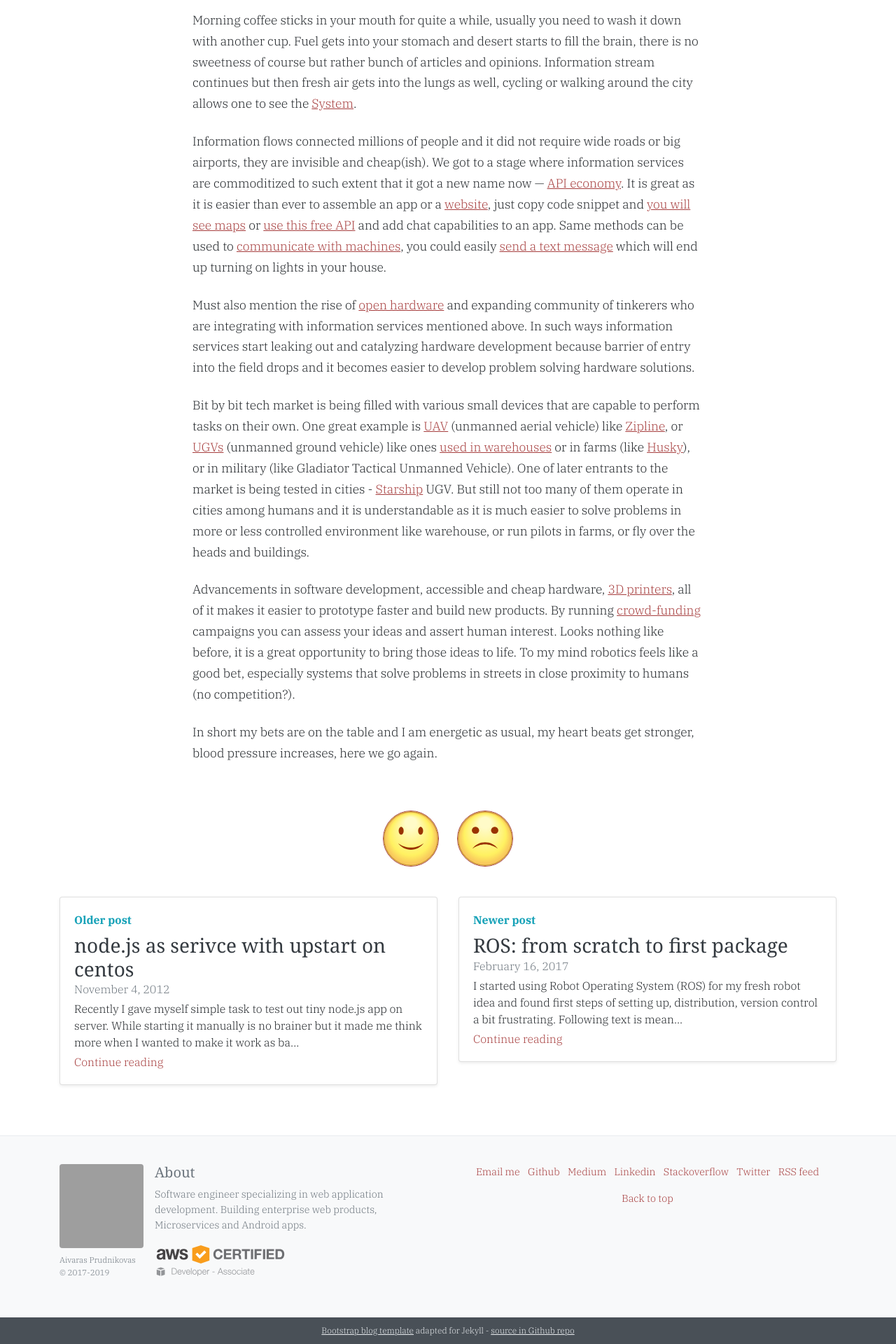
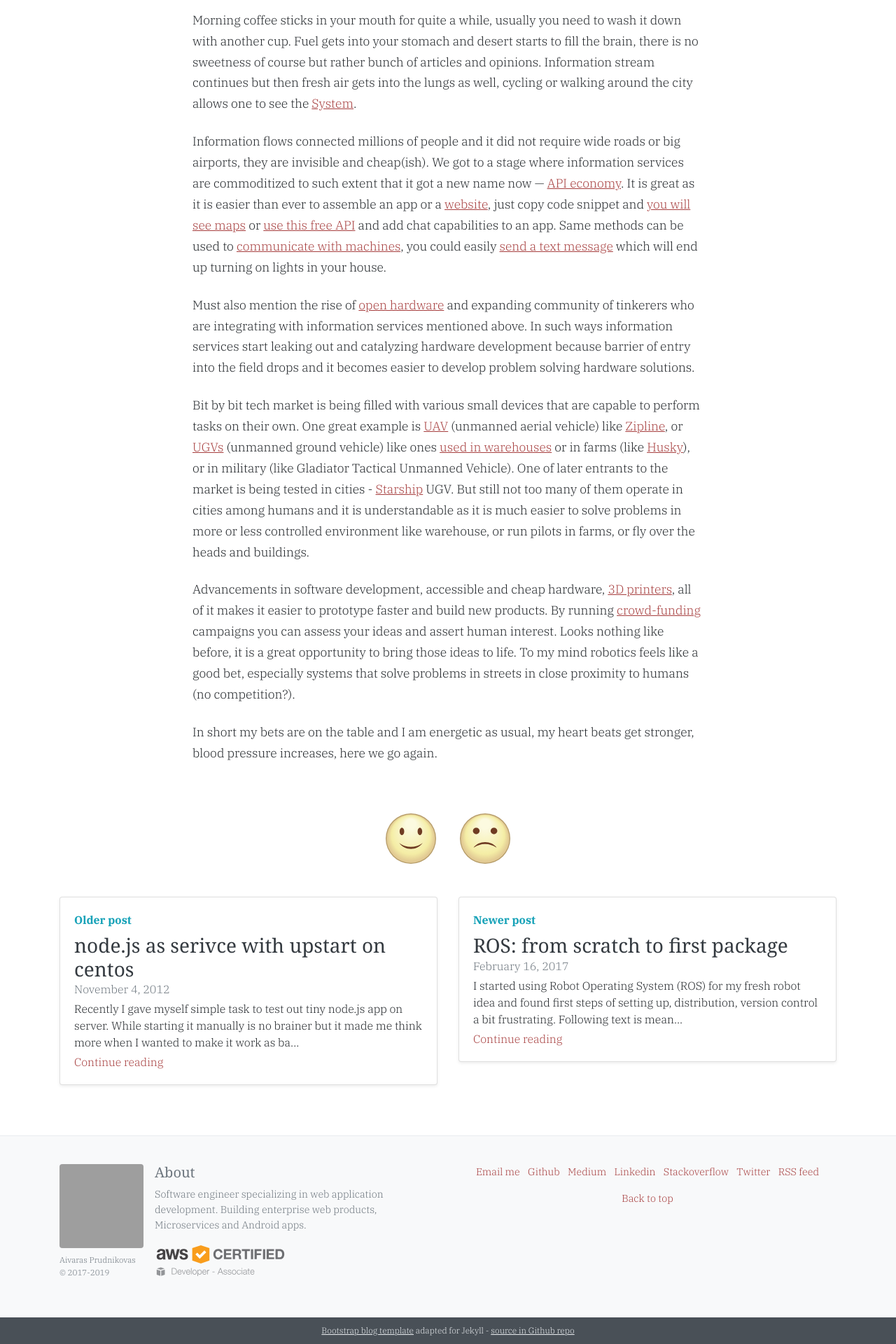
Before and after one commit to ivarprudnikov/ivarprudnikov.com, a Jekyll site: the page built from _posts/2017-01-25-just-do-that.md, in a window 1280 px wide. Shown: the part 696-2616 px from the top of the page at 70% size. Built offline with Jekyll 4.4.1, drawn with Linux system fonts in a browser that asks for light colours; grey boxes are pictures that could not be loaded.

Commit message:
Improve UI of selected/unselected emoticons

```diff
--- a/_sass/_rating.scss
+++ b/_sass/_rating.scss
@@ -4,22 +4,31 @@
 
 .blog-post-rating-btn {
   position: relative;
-  border-color: $primary;
   color: $primary;
+  border-color: transparent;
+  border-width: 4px;
   border-radius: 50%;
   width: 80px;
   height: 80px;
   line-height: 80px;
   padding: 0;
   margin: 0.2rem 0.8rem;
+  filter: grayscale(50%);
+  -webkit-filter: grayscale(50%);
+
+  &.selected {
+    border-color: rgba(145, 255, 0, 0.8);
+    box-shadow: 0 0 20px rgba(145, 255, 0, 0.8);
   }
 
-.blog-post-rating-btn.selected {
-  border: 4px solid $primary;
-  box-shadow: 0 0 5px rgba(0, 0, 0, 0.5);
+  &:hover,
+  &:focus,
+  &.selected {
+    filter: grayscale(0);
+    -webkit-filter: grayscale(0);
   }
 
-.blog-post-rating-btn::after {
+  &::after {
     content: 'thanks';
     opacity: 0;
     position: absolute;
@@ -36,14 +45,15 @@
     font-size: 11px;
   }
 
-.blog-post-rating-btn.active::after {
+  &.active::after {
     animation: jump 0.5s ease-out;
     -webkit-animation: jump 0.5s ease-out;
   }
 
-.blog-post-rating-btn img {
+  img {
     width: 100%;
     height: auto;
+  }
 }
 
 @-webkit-keyframes jump {
```
Lines whose indentation alone changed are shown as unchanged.
